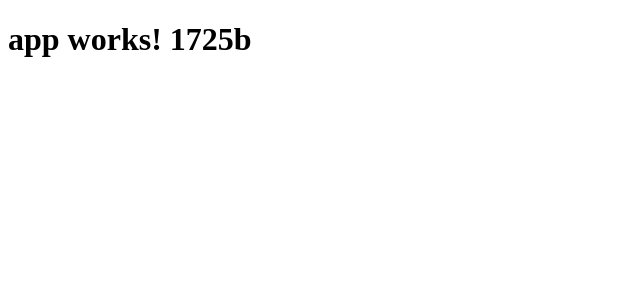
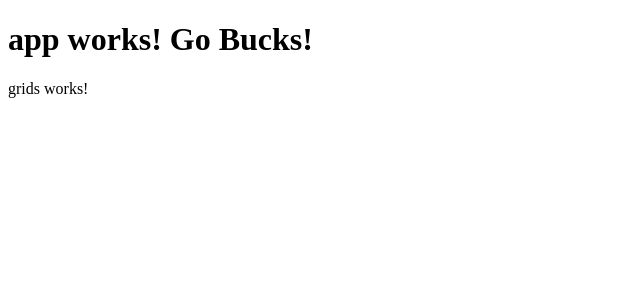
Before and after one commit to IsYet1/NG-cli00, an Angular app: page / in a window 1280 px wide. Shown: the top 300 px of the page, without its empty margins (0-640 px from the left). Built offline with nearby package versions, Linux system fonts and the light colour scheme.

Commit message:
Added grids and used it. Simple function at this point. Straight from the CLI.

```diff
--- a/src/app/app.component.html
+++ b/src/app/app.component.html
@@ -1,3 +1,4 @@
 <h1>
   {{title}}
 </h1>
+<app-grids>Grids here</app-grids>
--- a/src/app/app.component.ts
+++ b/src/app/app.component.ts
@@ -6,5 +6,5 @@ import { Component } from '@angular/core';
   styleUrls: ['./app.component.css']
 })
 export class AppComponent {
-  title = 'app works! 1725b';
+  title = 'app works! Go Bucks!';
 }
--- a/src/app/app.module.ts
+++ b/src/app/app.module.ts
@@ -4,10 +4,12 @@ import { FormsModule } from '@angular/forms';
 import { HttpModule } from '@angular/http';
 
 import { AppComponent } from './app.component';
+import { GridsComponent } from './grids/grids.component';
 
 @NgModule({
   declarations: [
-    AppComponent
+    AppComponent,
+    GridsComponent
   ],
   imports: [
     BrowserModule,
--- /dev/null
+++ b/src/app/grids/grids.component.html
@@ -0,0 +1,3 @@
+<p>
+  grids works!
+</p>
--- /dev/null
+++ b/src/app/grids/grids.component.ts
@@ -0,0 +1,15 @@
+import { Component, OnInit } from '@angular/core';
+
+@Component({
+  selector: 'app-grids',
+  templateUrl: './grids.component.html',
+  styleUrls: ['./grids.component.css']
+})
+export class GridsComponent implements OnInit {
+
+  constructor() { }
+
+  ngOnInit() {
+  }
+
+}
```
Also changed, not shown: src/app/grids/grids.component.css (added), 1 other file (tests, documents, lock files or other folders).
